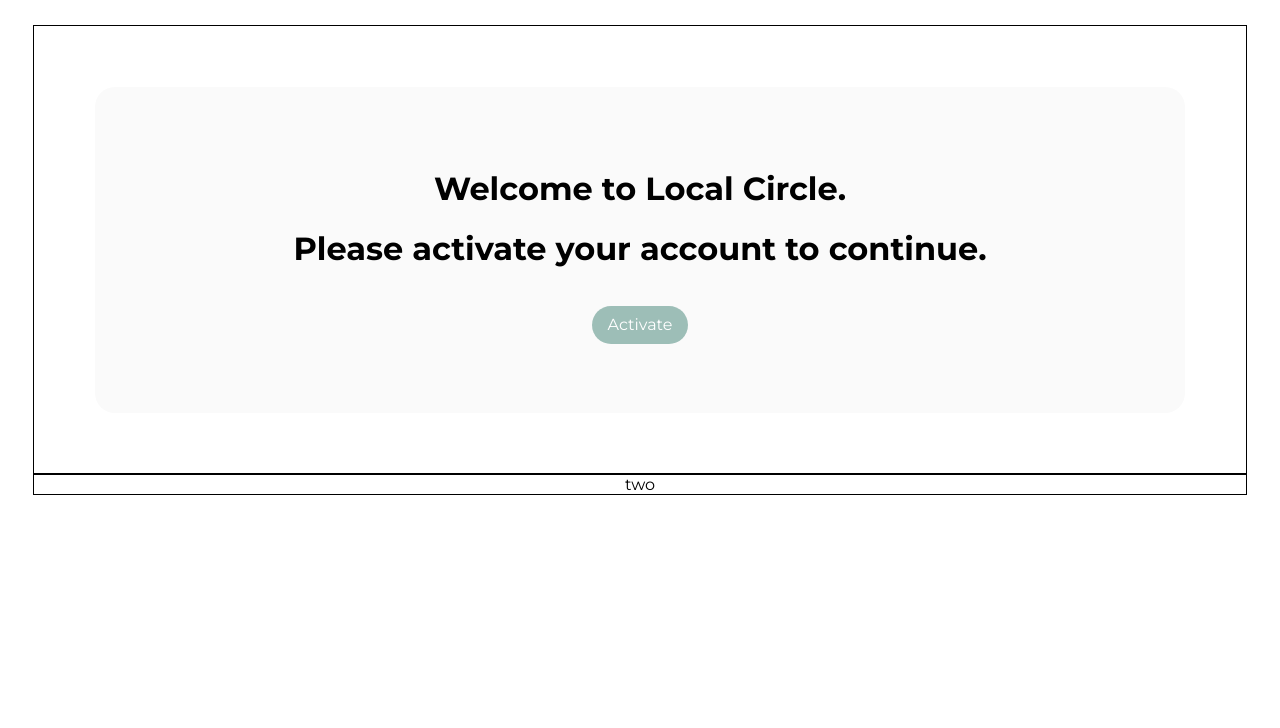
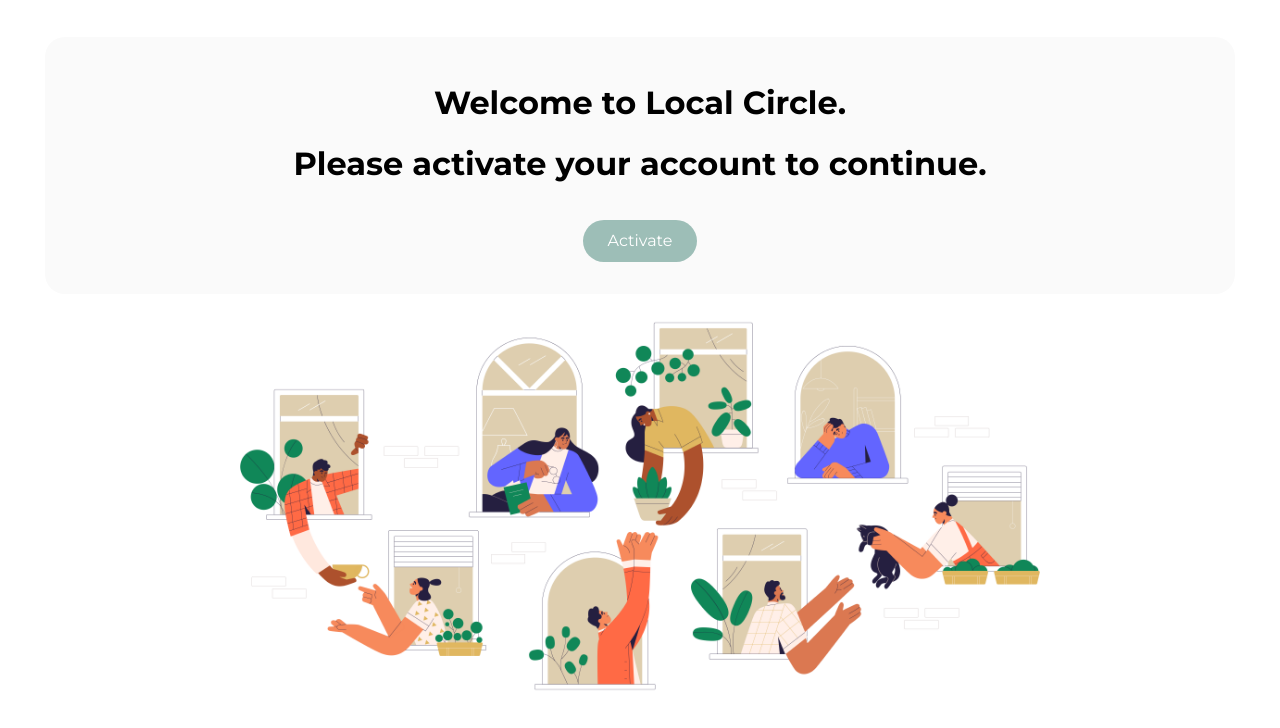
Before and after one commit to ezgh/localcircle, a React (Vite) app in the folder frontend/: page /activate/1/1 in a window 1280 px wide. Shown: the top 728 px of the page. Built offline with nearby package versions, Linux system fonts and the light colour scheme; no server answers.

Commit message:
UI changes

```diff
--- a/frontend/src/components/MainNavbar.tsx
+++ b/frontend/src/components/MainNavbar.tsx
@@ -22,7 +22,7 @@
 }: NavbarProps) {
   return (
     <Nav>
-      <Link to="/home">
+      <Link to="/">
         <Logo>
           <img src="https://picsum.photos/id/122/40/40" alt="" />
         </Logo>
--- a/frontend/src/pages/Activate.tsx
+++ b/frontend/src/pages/Activate.tsx
@@ -3,6 +3,7 @@
 import styled from "styled-components";
 
 import { activateUser } from "../api/api";
+import banner from "../assets/banner.png";
 
 export default function Activate() {
   const { uid, token } = useParams();
@@ -28,7 +29,7 @@
               <h3>Thanks!</h3>
               <p>
                 Your account has been successfully activated. You can{" "}
-                <Link to="/login">Login</Link> now.
+                <Link to="/">Login</Link> now.
               </p>
             </Activation>
           ) : (
@@ -41,7 +42,10 @@
             </Activation>
           )}
         </Box>
-        <Box>two</Box>
+        <Box>
+          {" "}
+          <img src={banner} alt="" />
+        </Box>
       </Container>
     </>
   );
@@ -50,19 +54,24 @@
 const Container = styled.div`
   display: flex;
   flex-direction: column;
+
+  img {
+    max-width: 80%;
+    height: 25rem;
+  }
 `;
 
 const Box = styled.div`
   width: auto;
-  border: 1px solid #000;
+  border: none;
   text-align: center;
 `;
 
 const Activation = styled.div`
   border-radius: 1.25rem;
   background: #FAFAFA;
- margin: 5%;
-  padding: 5%;
+ margin: 1%;
+  padding: 2%;
 
   a {
     color: black;
--- a/frontend/src/pages/ForgotPassword.tsx
+++ b/frontend/src/pages/ForgotPassword.tsx
@@ -4,6 +4,7 @@
 import { MdOutlineMarkEmailRead } from "react-icons/md";
 
 import { resetPasswordRequest } from "../api/api";
+import homepic from "../assets/homepage.png";
 
 export default function ForgotPassword() {
   const [email, setEmail] = useState("");
@@ -23,7 +24,10 @@
   return (
     <>
       <Container>
-        <Box>Bir</Box>
+        <Box>
+          {" "}
+          <img src={homepic} alt="" />
+        </Box>
         <Box>
           {isResetted ? (
             <ForgotForm>
@@ -70,11 +74,15 @@
   @media (max-width: 768px) {
     flex-direction: column;
   }
+  img {
+    max-width: 80%;
+    height: auto;
+  }
 `;
 
 const Box = styled.div`
   width: 50%;
-  border: 1px solid #000;
+  border: none;
   text-align: center;
 
   @media (max-width: 768px) {
--- a/frontend/src/pages/ListingDetail.tsx
+++ b/frontend/src/pages/ListingDetail.tsx
@@ -46,7 +46,7 @@
   const handleDeleteListing = async (listingId: number) => {
     try {
       await deleteListing(accessToken, listingId);
-      navigate("/home");
+      navigate("/");
     } catch (error) {
       console.error("Error deleting listing: ", error);
     }
--- a/frontend/src/pages/Login.tsx
+++ b/frontend/src/pages/Login.tsx
@@ -25,7 +25,7 @@
       Cookies.set("refreshToken", data.refresh);
       console.log(data);
       setIsAuthenticated(true);
-      navigate("/home");
+      navigate("/");
     } catch (error) {
       console.error(error);
     }
--- a/frontend/src/pages/Register.tsx
+++ b/frontend/src/pages/Register.tsx
@@ -39,7 +39,7 @@
       setFailMessage(errorMessage);
       setTimeout(() => {
         setFailMessage("");
-      }, 5000); // Display the error message for 5 seconds
+      }, 5000);
       console.error(error);
     }
   };
@@ -127,7 +127,7 @@
                 <SubmitButton type="submit">Sign up</SubmitButton>
               </form>
               <p className="mt-3">
-                Already have an account? <Link to="/login">Login</Link>
+                Already have an account? <Link to="/">Login</Link>
               </p>
             </RegisterForm>
           )}
```
Also changed, not shown: frontend/src/assets/banner.png (added).
